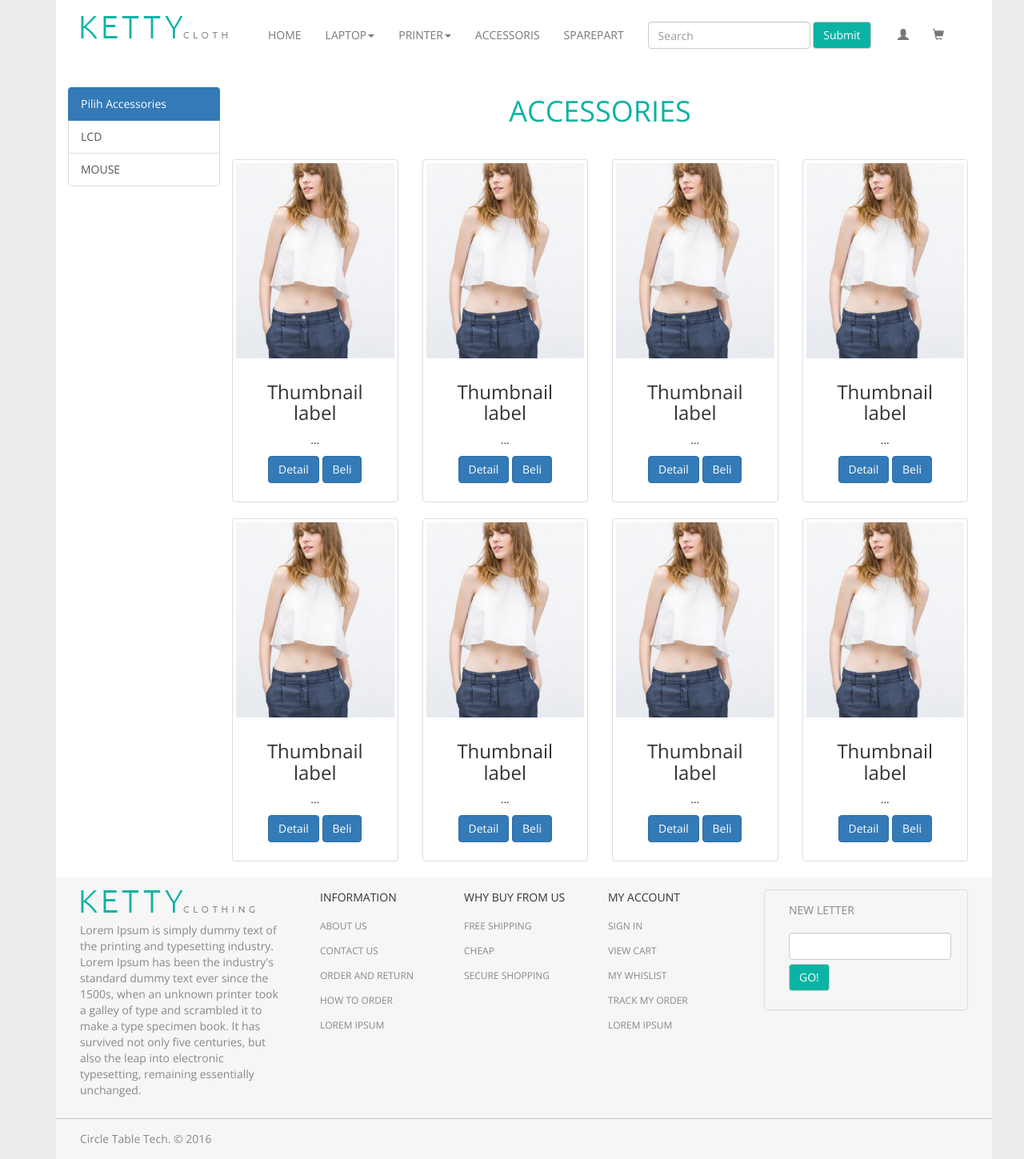
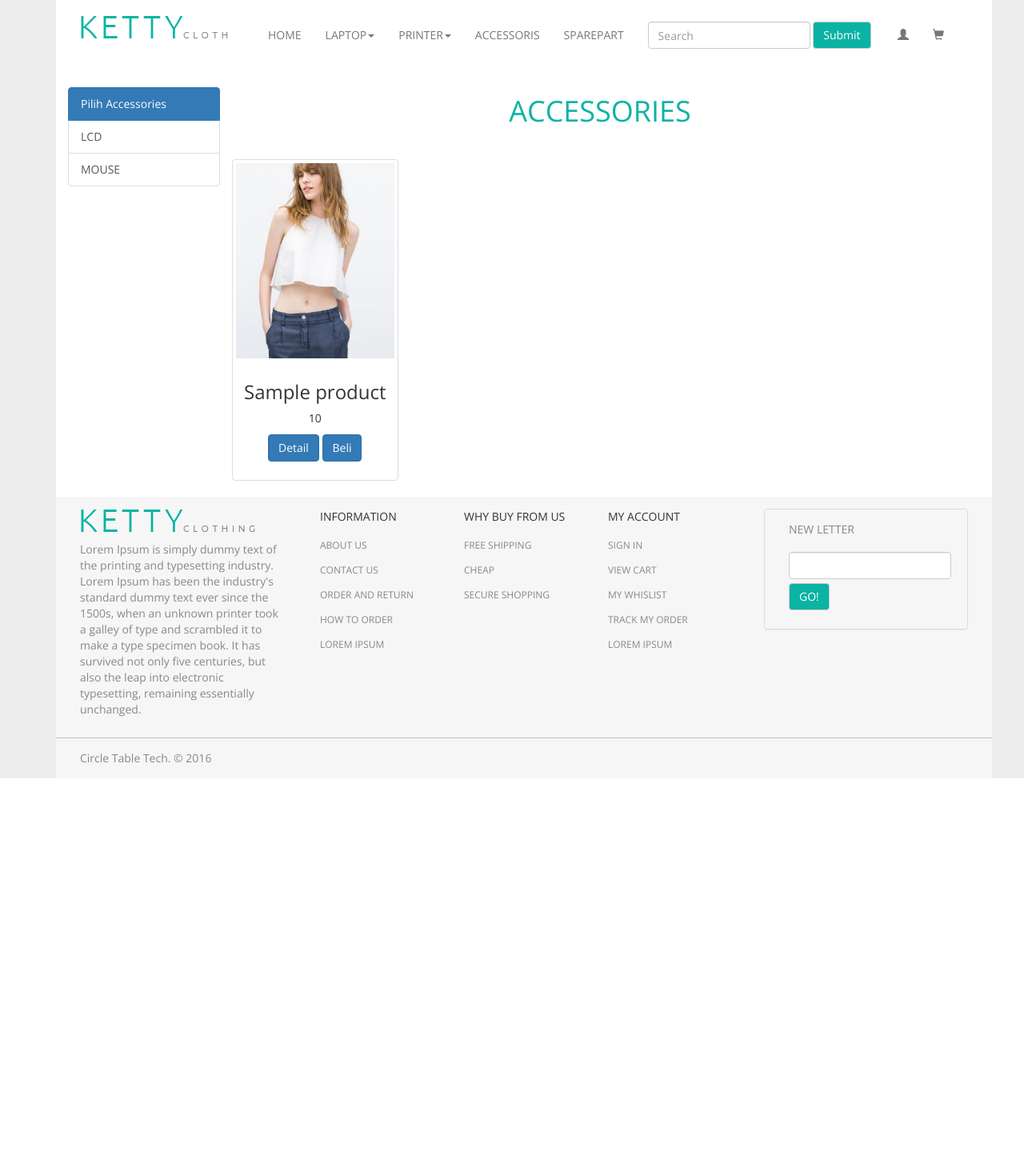
Before and after one commit to cttproject/web_cttproject, a PHP site: page /accesoris.php in a window 1280 px wide. Shown: the part 41-1490 px from the top of the page at 80% size. After the commit the page ends 1014 px from the top, so only its background shows below. Run offline with PHP 8.4, Linux system fonts and the light colour scheme; data comes from the database, SQL or seed files in the repository; tables that the repository leaves empty or names only in its code hold one stand-in row (values such as "Sample post"); some libraries are stand-ins or nearby versions.

Commit message:
index.php dan accesoris.php
ambil data product dari database

```diff
--- a/accesoris.php
+++ b/accesoris.php
@@ -49,23 +49,6 @@
                                        class="list-group-item"><?php echo $nav['label_cat']; ?></a>
                                 <?php }
                             ?>
-<!--				<a href="#" class="list-group-item">LCD</a>
-				<a href="#" class="list-group-item">Keyboard</a>
-				<a href="#" class="list-group-item">Mouse</a>
-				<a href="#" class="list-group-item">Mouse Pad</a>
-				<a href="#" class="list-group-item">Speaker</a>
-				<a href="#" class="list-group-item">UPS</a>
-				<a href="#" class="list-group-item">UPS Acc</a>
-				<a href="#" class="list-group-item">Stabiliser</a>
-				<a href="#" class="list-group-item">Scanner</a>
-				<a href="#" class="list-group-item">Cooler Fan</a>
-				<a href="#" class="list-group-item">Drawing Tablet</a>
-				<a href="#" class="list-group-item">Headset/Earphone</a>
-				<a href="#" class="list-group-item">Media Player</a>
-				<a href="#" class="list-group-item">Flashdisk</a>
-				<a href="#" class="list-group-item">Harddisk External</a>
-				<a href="#" class="list-group-item">USB Acc</a>
-				<a href="#" class="list-group-item">Meja Komputer</a>-->
 			</div>
 		</div>
 	 	<div class="col-md-10">
@@ -73,96 +56,25 @@
 	 		  <div class=" title col-md-12 text-center">
 		 		<h1>ACCESSORIES</h1>
 		 	  </div>
+                            <?php
+                            $query = "select * from sys_product";
+                            $result = mysqli_query($dbc, $query);
+
+                            while ($product =  mysqli_fetch_assoc($result)){?>
                                 <div class="col-sm-6 col-md-3 text-center">
                                     <div class="thumbnail">
                                       <img src="images/product/crop_top1.jpg">
                                       <div class="caption">
-			        <h3>Thumbnail label</h3>
-			        <p>...</p>
+                                        <h3><?php echo $product['label']; ?></h3>
+                                        <p><?php echo $product['price']; ?></p>
                                         <p><a href="#" class="btn btn-primary" role="button">Detail</a>
                                         <a href="#" class="btn btn-primary" role="button">Beli</a></p>
                                       </div>
                                     </div>
                                 </div>
-			  <div class="col-sm-6 col-md-3 text-center">
-			    <div class="thumbnail">
-			      <img src="images/product/crop_top1.jpg">
-			      <div class="caption">
-			        <h3>Thumbnail label</h3>
-			        <p>...</p>
-			        <p><a href="#" class="btn btn-primary" role="button">Detail</a>
-			        <a href="#" class="btn btn-primary" role="button">Beli</a></p>
-			      </div>
-			    </div>
-			  </div>
-			  <div class="col-sm-6 col-md-3 text-center">
-			    <div class="thumbnail">
-			      <img src="images/product/crop_top1.jpg">
-			      <div class="caption">
-			        <h3>Thumbnail label</h3>
-			        <p>...</p>
-			        <p><a href="#" class="btn btn-primary" role="button">Detail</a>
-			        <a href="#" class="btn btn-primary" role="button">Beli</a></p>
-			      </div>
-			    </div>
-			  </div>
-			  <div class="col-sm-6 col-md-3 text-center">
-			    <div class="thumbnail">
-			      <img src="images/product/crop_top1.jpg">
-			      <div class="caption">
-			        <h3>Thumbnail label</h3>
-			        <p>...</p>
-			        <p><a href="#" class="btn btn-primary" role="button">Detail</a>
-			        <a href="#" class="btn btn-primary" role="button">Beli</a></p>
-			      </div>
-			    </div>
-			  </div>
-			</div>
-			<div class="row">
-	 		  <div class="col-sm-6 col-md-3 text-center">
-			    <div class="thumbnail">
-			      <img src="images/product/crop_top1.jpg">
-			      <div class="caption">
-			        <h3>Thumbnail label</h3>
-			        <p>...</p>
-			        <p><a href="#" class="btn btn-primary" role="button">Detail</a>
-			        <a href="#" class="btn btn-primary" role="button">Beli</a></p>
-			      </div>
-			    </div>
-			  </div>
-			  <div class="col-sm-6 col-md-3 text-center">
-			    <div class="thumbnail">
-			      <img src="images/product/crop_top1.jpg">
-			      <div class="caption">
-			        <h3>Thumbnail label</h3>
-			        <p>...</p>
-			        <p><a href="#" class="btn btn-primary" role="button">Detail</a>
-			        <a href="#" class="btn btn-primary" role="button">Beli</a></p>
-			      </div>
-			    </div>
-			  </div>
-			  <div class="col-sm-6 col-md-3 text-center">
-			    <div class="thumbnail">
-			      <img src="images/product/crop_top1.jpg">
-			      <div class="caption">
-			        <h3>Thumbnail label</h3>
-			        <p>...</p>
-			        <p><a href="#" class="btn btn-primary" role="button">Detail</a>
-			        <a href="#" class="btn btn-primary" role="button">Beli</a></p>
-			      </div>
-			    </div>
-			  </div>
-			  <div class="col-sm-6 col-md-3 text-center">
-			    <div class="thumbnail">
-			      <img src="images/product/crop_top1.jpg">
-			      <div class="caption">
-			        <h3>Thumbnail label</h3>
-			        <p>...</p>
-			        <p><a href="#" class="btn btn-primary" role="button">Detail</a>
-			        <a href="#" class="btn btn-primary" role="button">Beli</a></p>
-			      </div>
-			    </div>
-			  </div>
+                            <?php }
+                            ?>
+
 			</div>
 		</div>
 	 </div><!--end of laptop-->
--- a/nbproject/private/private.xml
+++ b/nbproject/private/private.xml
@@ -4,10 +4,13 @@
     <open-files xmlns="http://www.netbeans.org/ns/projectui-open-files/2">
         <group>
             <file>file:/C:/xampp/htdocs/web_cttproject/config_mb/getData.php</file>
+            <file>file:/C:/xampp/htdocs/web_cttproject/laptop/laptop.php</file>
+            <file>file:/C:/xampp/htdocs/web_cttproject/menu.php</file>
+            <file>file:/C:/xampp/htdocs/web_cttproject/footer.php</file>
             <file>file:/C:/xampp/htdocs/web_cttproject/config_mb/configure_mb.php</file>
+            <file>file:/C:/xampp/htdocs/web_cttproject/accesoris.php</file>
             <file>file:/C:/xampp/htdocs/web_cttproject/config_mb/data_mb.php</file>
             <file>file:/C:/xampp/htdocs/web_cttproject/index.php</file>
-            <file>file:/C:/xampp/htdocs/web_cttproject/laptop/index.php</file>
         </group>
     </open-files>
 </project-private>
```
Also changed, not shown: index.php (+11 -33 lines). Lines whose indentation alone changed are shown as unchanged.
